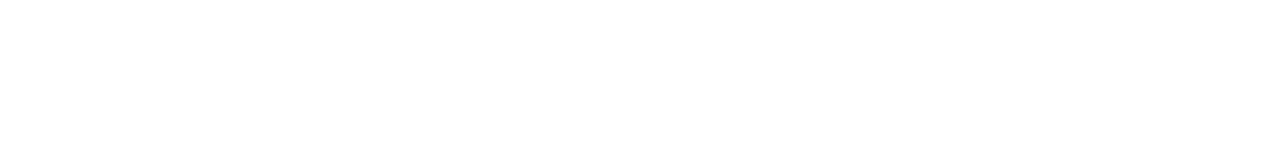
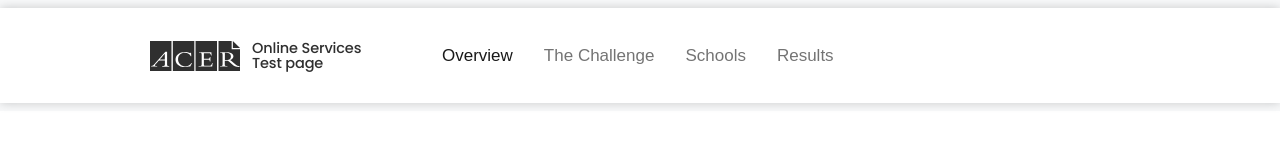
Before and after one commit to xxxxxyz/ACER-Online-Services-Web, a website: page index.html in a window 1280 px wide. Drawn offline with nearby package versions, Linux system fonts and the light colour scheme.

Commit message:
Implement Navigation Bar

```diff
--- a/index.html
+++ b/index.html
@@ -4,12 +4,35 @@
     <meta charset="UTF-8">
     <meta http-equiv="X-UA-Compatible" content="IE=edge">
     <meta name="viewport" content="width=device-width, initial-scale=1.0">
+    <link href="https://cdn.jsdelivr.net/npm/bootstrap@5.0.2/dist/css/bootstrap.min.css" rel="stylesheet" integrity="sha384-EVSTQN3/azprG1Anm3QDgpJLIm9Nao0Yz1ztcQTwFspd3yD65VohhpuuCOmLASjC" crossorigin="anonymous">
+    <link rel="preconnect" href="https://fonts.googleapis.com">
+    <link rel="preconnect" href="https://fonts.gstatic.com" crossorigin>
+    <link href="https://fonts.googleapis.com/css2?family=Poppins:ital,wght@0,100;0,300;0,400;0,500;0,600;0,700;0,900;1,100&family=Roboto:ital,wght@0,100;0,400;0,500;0,700;0,900;1,100&display=swap" rel="stylesheet">
+    <script src="https://cdn.jsdelivr.net/npm/bootstrap@5.0.2/dist/js/bootstrap.bundle.min.js" integrity="sha384-MrcW6ZMFYlzcLA8Nl+NtUVF0sA7MsXsP1UyJoMp4YLEuNSfAP+JcXn/tWtIaxVXM" crossorigin="anonymous"></script>
     <link rel="stylesheet" href="style.css">
     <title> ACER Online Services Test Page</title>
 </head>
 <body>
     <!-- navigation -->
-    <nav></nav>
+        <nav class="navbar navbar-expand-lg navbar-light bg-light">
+            <div class="container-fluid">
+                <a class="navbar-brand" href="#">
+                    <img src="./assets/images/ACER logo.svg" alt="logo-acer" width="90" height="30" class="d-inline-block align-text-top">
+                </a>
+                <span class="brand-text">Online Services Test page</span>
+                <button class="navbar-toggler" type="button" data-bs-toggle="collapse" data-bs-target="#navbarNavAltMarkup" aria-controls="navbarNavAltMarkup" aria-expanded="false" aria-label="Toggle navigation">
+                <span class="navbar-toggler-icon"></span>
+              </button>
+              <div class="collapse navbar-collapse" id="navbarNavAltMarkup">
+                <div class="navbar-nav">
+                  <a class="nav-link active" aria-current="page" href="#">Overview</a>
+                  <a class="nav-link disable" href="#">The Challenge</a>
+                  <a class="nav-link disable" href="#">Schools</a>
+                  <a class="nav-link disable" href="#" tabindex="-1" aria-disabled="true">Results</a>
+                </div>
+              </div>
+            </div>
+          </nav>
     <!-- welcome section -->
     <!-- eligibility section -->
     <!-- achievement section -->
@@ -19,6 +42,6 @@
     <!-- footer -->
     <footer></footer>
 
-    <script src="https://cdn.jsdelivr.net/npm/bootstrap@5.0.2/dist/js/bootstrap.bundle.min.js" integrity="sha384-MrcW6ZMFYlzcLA8Nl+NtUVF0sA7MsXsP1UyJoMp4YLEuNSfAP+JcXn/tWtIaxVXM" crossorigin="anonymous"></script>
+
 </body>
 </html>
--- a/style.css
+++ b/style.css
@@ -0,0 +1,118 @@
+/* basic setup  */
+@import url('https://fonts.googleapis.com/css2?family=Poppins:ital,wght@0,100;0,300;0,400;0,500;0,600;0,700;0,900;1,100&family=Roboto:ital,wght@0,100;0,400;0,500;0,700;0,900;1,100&display=swap');
+
+:root {
+  --black: #000;
+  --dark: #2f2f2f;
+  --light: #f5f5f5;
+  --dark-gray: #707070;
+  --sm-btn-green: #236477;
+  --lg-btn-green: #04726D;
+  --bg-blue: #09257A;
+  --ff-primary: 'Poppins', sans-serif;
+  --ff-body: var(--ff-primary);
+  --ff-heading: var(--ff-primary);
+}
+
+/* https://piccalil.li/blog/a-modern-css-reset */
+
+/* Box sizing rules */
+*,
+*::before,
+*::after {
+  box-sizing: border-box;
+}
+
+/* Remove default margin */
+* {
+    margin: 0;
+    padding: 0;
+}
+
+/* Remove list styles on ul, ol elements with a list role, which suggests default styling will be removed */
+ul[role='list'],
+ol[role='list'] {
+  list-style: none;
+}
+
+/* Set core root defaults */
+html:focus-within {
+  scroll-behavior: smooth;
+}
+
+html,body {
+    height: 100%;
+}
+
+/* Make images easier to work with */
+img,
+picture {
+  max-width: 100%;
+  display: block;
+}
+
+/* Remove all animations, transitions and smooth scroll for people that prefer not to see them */
+@media (prefers-reduced-motion: reduce) {
+  html:focus-within {
+   scroll-behavior: auto;
+  }
+
+  *,
+  *::before,
+  *::after {
+    animation-duration: 0.01ms !important;
+    animation-iteration-count: 1 !important;
+    transition-duration: 0.01ms !important;
+    scroll-behavior: auto !important;
+  }
+}
+
+/* navigation styling */
+.container-fluid {
+    padding-left: 150px;
+    left: 0%;
+    right: 0%;
+    top: 0%;
+    bottom: 0%;
+    height: 95px;
+    background: #fff;
+    color: var(--dark);
+    box-shadow: 0px 0px 10px rgba(0,0,0,0.2);
+}
+
+.navbar-brand {
+    margin-right: 0;
+}
+
+.brand-text{
+    position: relative;
+    left: 0;
+    width: 130px;
+    margin-right: 64px;
+    padding-left: 12px;
+    color: var(--dark);
+    font-family: var(--ff-primary);
+    font-weight: 500;
+    font-size: 14.5px;
+    line-height: 100.21%;
+    letter-spacing: -0.01em;
+}
+
+.nav-link {
+    margin-right: 15px;
+    font-family: Arial, Helvetica, sans-serif;
+    font-size: 17px;
+    line-height: 23px;
+}
+
+
+/* different devices */
+@media screen and (max-width: 980px) {
+    .container-fluid {
+        padding-left: 20px;
+
+    }
+
+
+
+}
```
Also changed, not shown: package.json (added, +14 -0 lines), README.md, assets/images/ACER logo.svg (added), assets/images/ACER logo_white.svg (added), assets/images/Group211-icon_mathmatics.svg (added), assets/images/icon_administration.svg (added), assets/images/icon_preparation.svg (added), assets/images/icon_reading.svg (added), assets/images/icon_registration.svg (added), assets/images/icon_scientists.svg (added), assets/images/shutterstock_1194279880 3.png (added), 1 other file.
